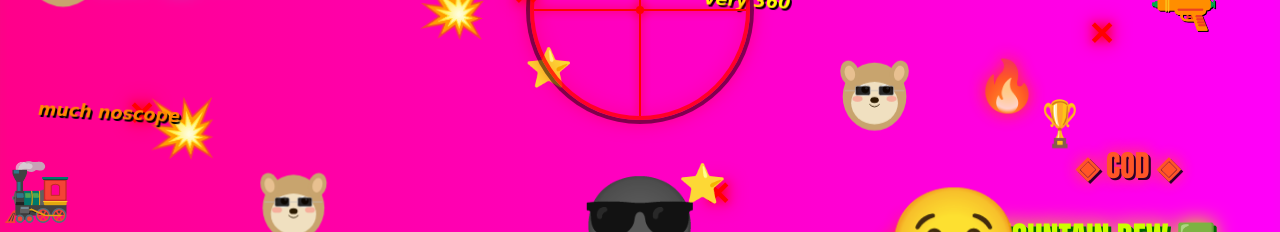
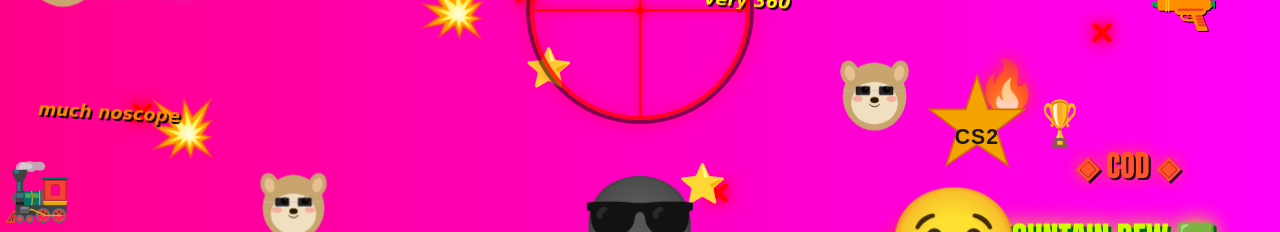
Before and after one commit to EdgeSolutionLabAI/bilbis-demo-v1-frontend, a Next.js app: page / in a window 1280 px wide. Shown: the part 390-622 px from the top of the page. Built offline with nearby package versions, Linux system fonts and the light colour scheme; no server answers.

Commit message:
feat(internal): add CS2 logo into main page (#28)
Co-authored-by: Bilbis <bilbis-bot@bilbis.ai>

```diff
--- a/app/page.tsx
+++ b/app/page.tsx
@@ -313,6 +313,21 @@ export default function Home() {
         <img src="/mlg-logo.svg" alt="MLG" width={240} height={103} />
       </div>
 
+      {/* === CS2 Logo === */}
+      <div
+        style={{
+          position: 'absolute',
+          top: '58%',
+          left: '72%',
+          zIndex: 25,
+          transform: 'rotate(-6deg)',
+        }}
+        className="bounce"
+      >
+        {/* eslint-disable-next-line @next/next/no-img-element */}
+        <img src="/cs2-logo.svg" alt="CS2" width={110} height={110} />
+      </div>
+
       {/* === 360 no scope text (center-left) === */}
       <div
         style={{
```
Also changed, not shown: public/cs2-logo.svg (added).
